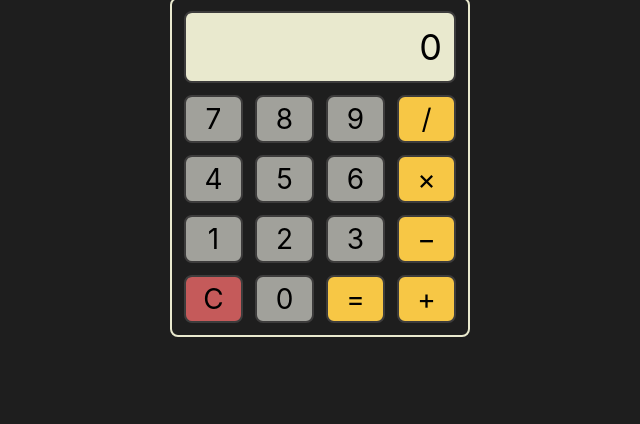
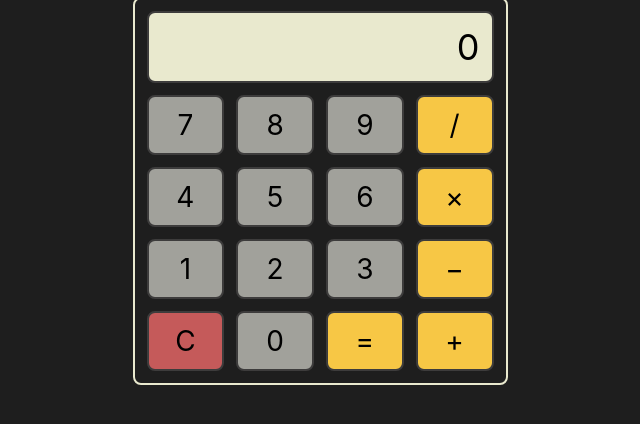
Before and after one commit to spiderzoast/calculator, a plain HTML site: page index.html in a window 1280 px wide. Shown: the part 138-562 px from the top of the page, without its empty margins (320-960 px from the left). Drawn offline with Linux system fonts and the light colour scheme.

Commit message:
Change the calculator size

```diff
--- a/style.css
+++ b/style.css
@@ -23,7 +23,7 @@ h1 {
 .calculator-container {
   border: solid 2px #e9e9ce;
   border-radius: 8px;
-  width: 300px;
+  width: 375px;
 }
 
 .calculator-container > div {
@@ -56,7 +56,7 @@ h1 {
   font-size: 28px;
   flex: 1 0 auto;
   width: 20%;
-  height: 48px;
+  height: 60px;
   margin: auto 0px;
   border: 2px solid #3d3c3c;
   border-radius: 8px;
```
